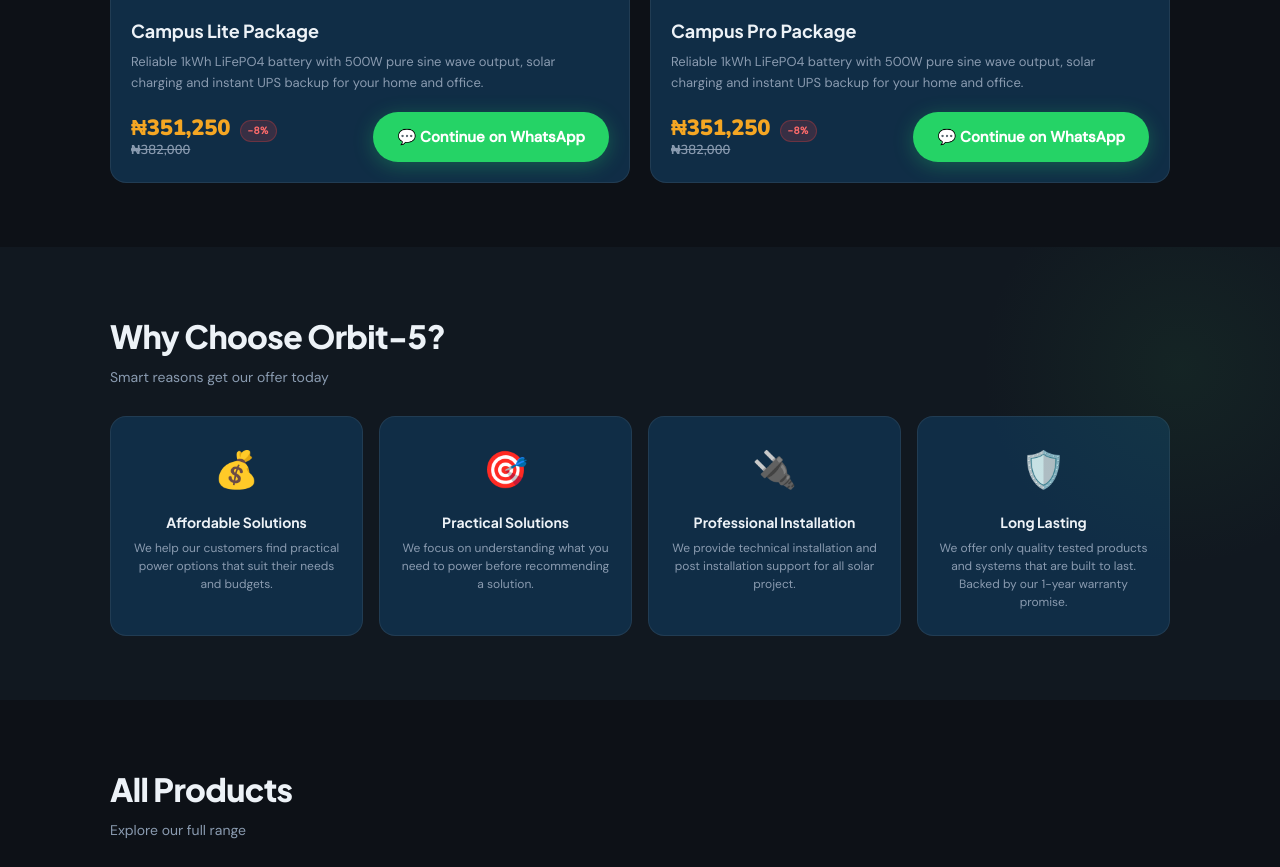
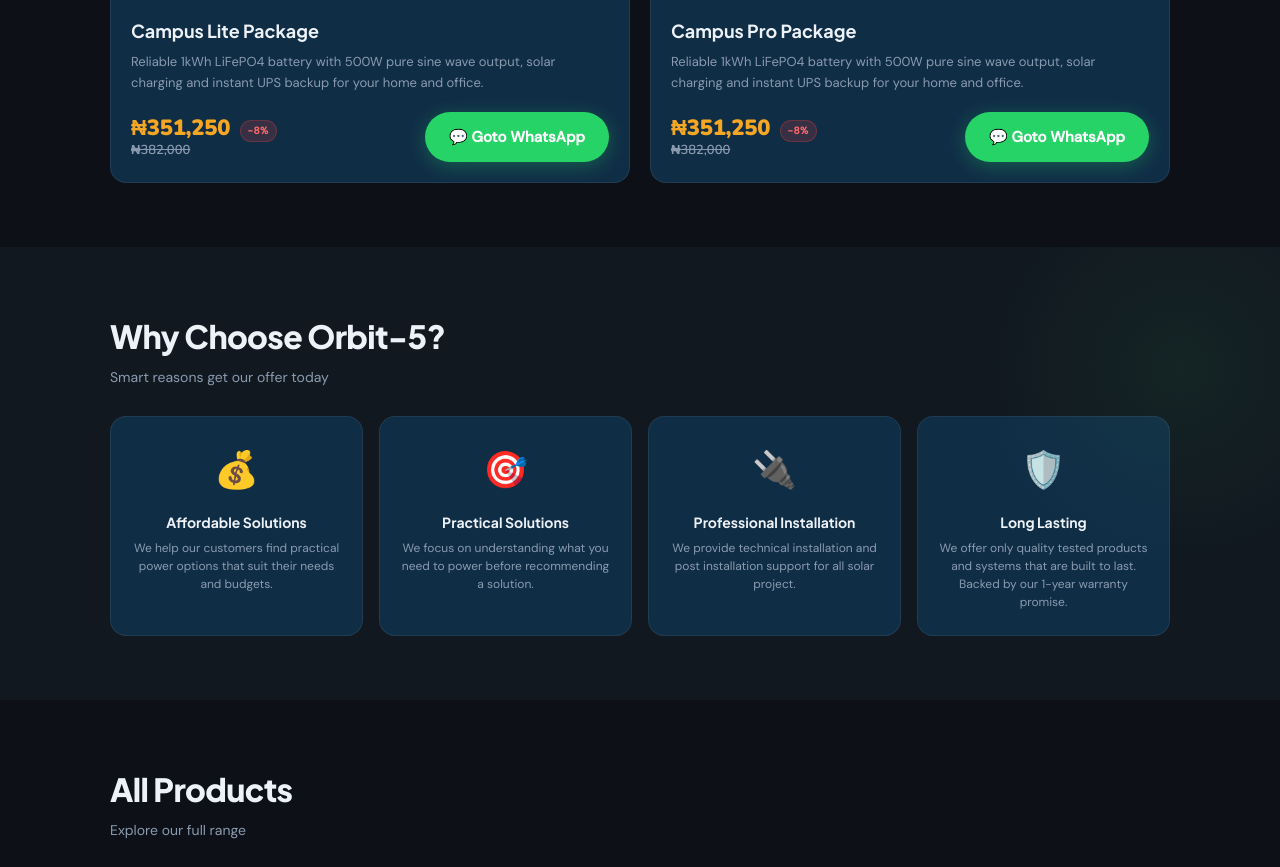
Before and after one commit to Godfather-cre8ive/Orbit-5-sample, a plain HTML site: page index.html in a window 1280 px wide. Shown: the part 1110-1977 px from the top of the page. Drawn offline with nearby package versions, Linux system fonts and the light colour scheme.

Commit message:
Update RFP WhatsApp Button

```diff
--- a/index.html
+++ b/index.html
@@ -1772,7 +1772,7 @@
             <div class="featured-footer">
               ${priceHTML(c.price, c.originalPrice)}
               <button class="btn-whatsapp" onclick="continueWhatsApp()">
-                💬 Continue on WhatsApp
+                💬 Goto WhatsApp
               </button>
             </div>
           </div>
```
